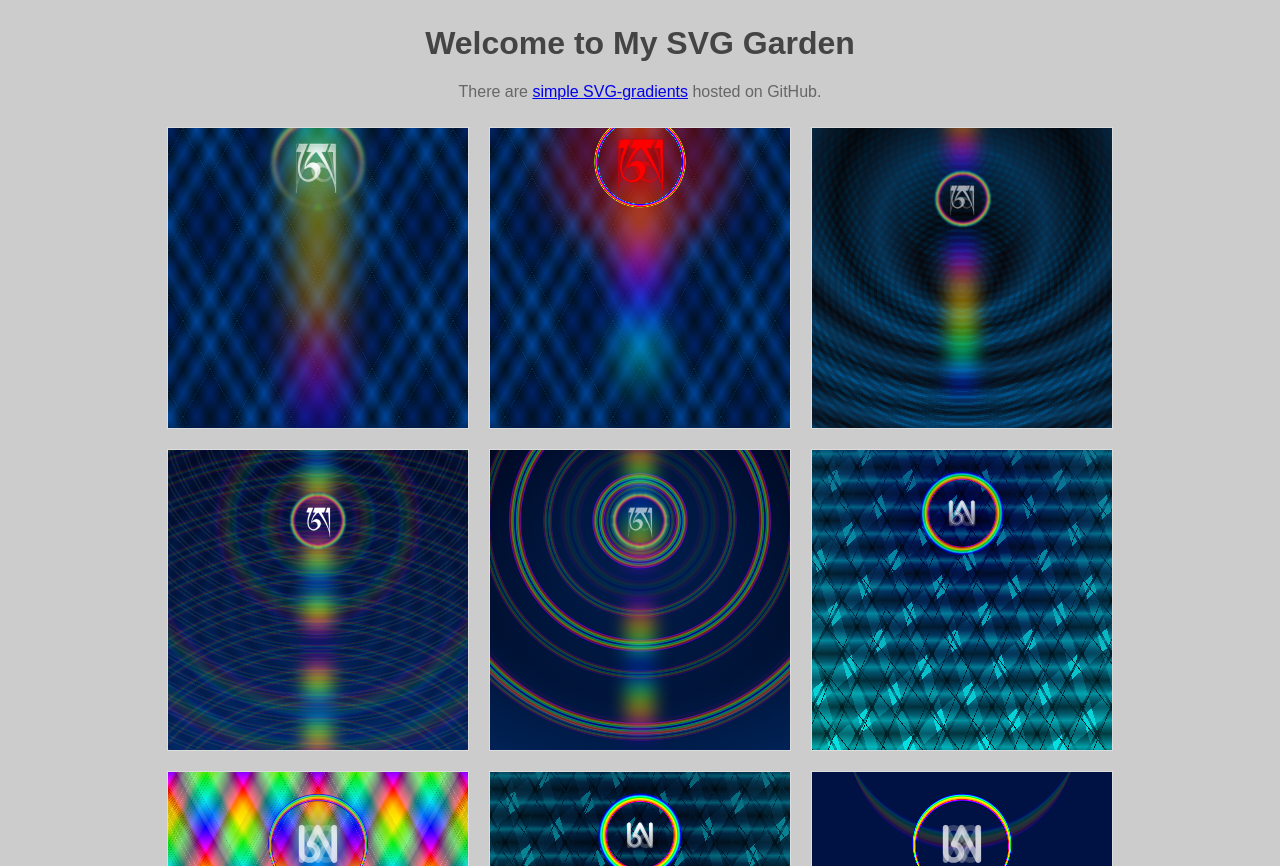
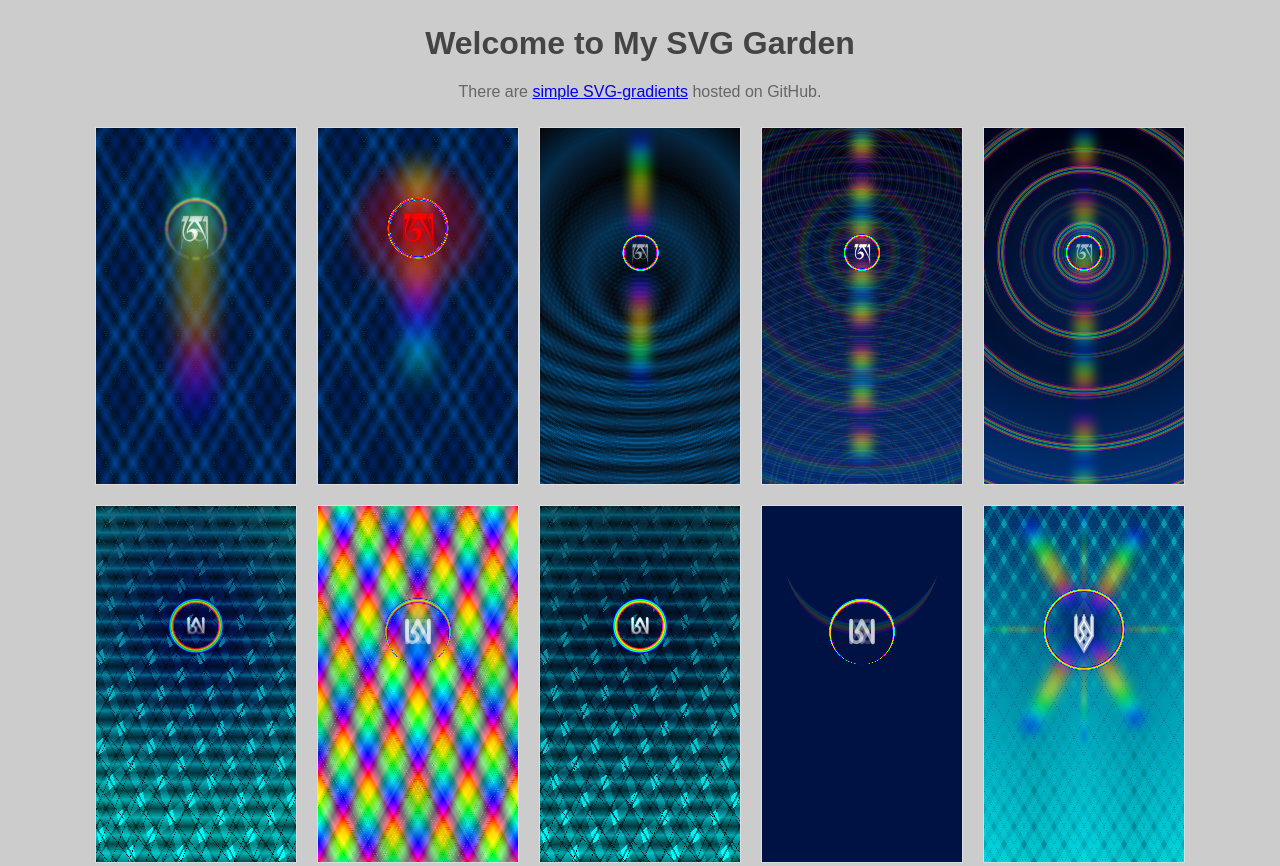
Before and after one commit to yarosh9/lttr, a plain HTML site: page docs/index.html in a window 1280 px wide. Shown: the top 866 px of the page. Drawn offline with Linux system fonts and the light colour scheme.

Commit message:
changed css

```diff
--- a/docs/style.css
+++ b/docs/style.css
@@ -25,8 +25,8 @@ p {
             justify-content: center;
 }
 .gallery img {
-            width: 300px;
-            height: 300px;
+            width: 200px;
+            height: 356px;
             object-fit: cover;
             margin: 10px;
             border: 1px solid #ddd;
```
